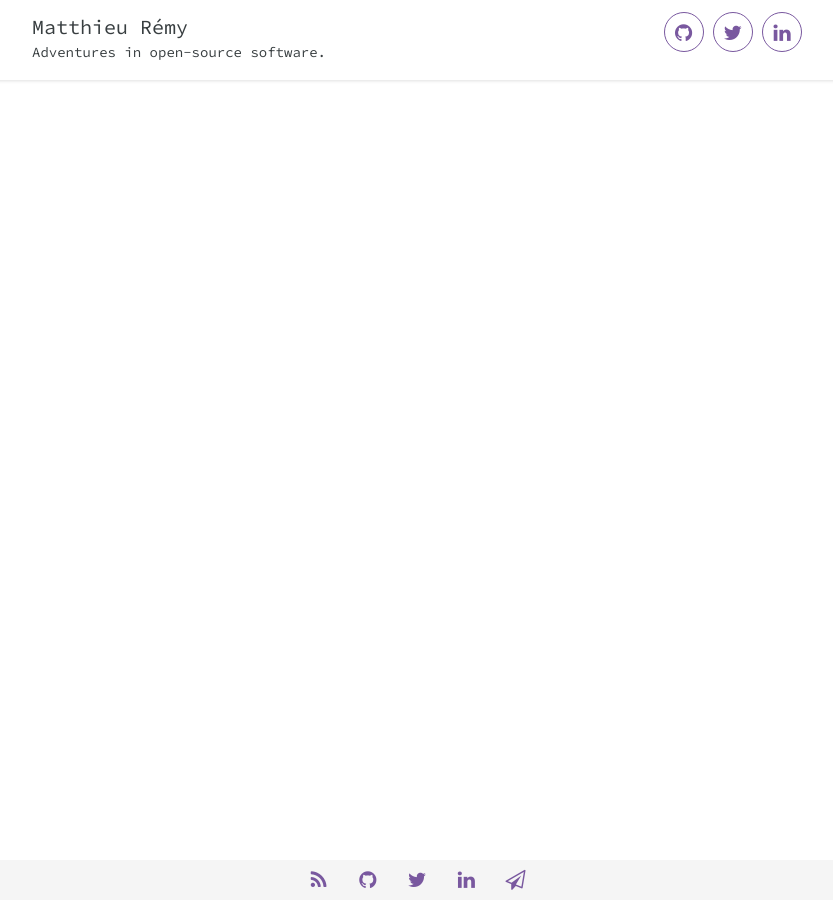
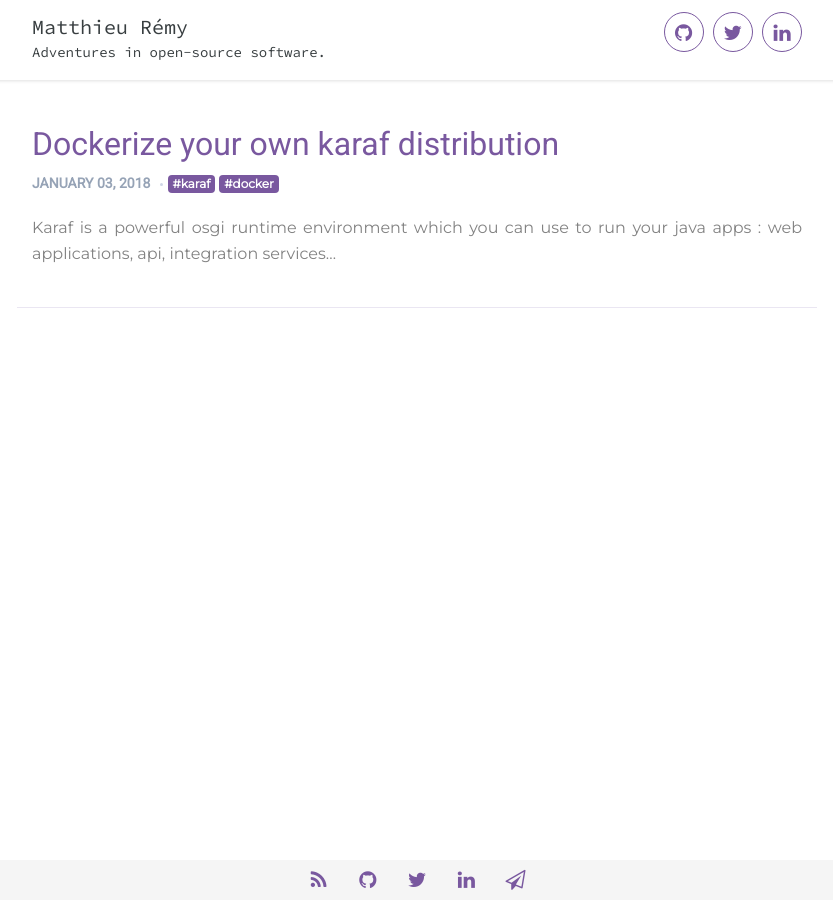
Before and after one commit to remyma/remyma.github.io, a Jekyll site: the page built from index.md, in a window 1280 px wide. Shown: the whole page, without its empty margins (223-1056 px from the left). Built offline with Jekyll 4.4.1, drawn with Linux system fonts in a browser that asks for light colours; nearby versions of some CDN libraries.

Commit message:
Publish post karaf custom distribution with docker

```diff
--- a/_drafts/karaf-custom-distribution-with-docker.markdown
+++ b/_posts/2018-01-03-karaf-custom-distribution-with-docker.markdown
@@ -1,7 +1,7 @@
 ---
 layout: post
 title:  "Dockerize your own karaf distribution"
-date:   2017-12-12 12:05:11 +0100
+date:   2018-01-03 12:05:11 +0100
 categories: karaf docker
 ---
 
```
